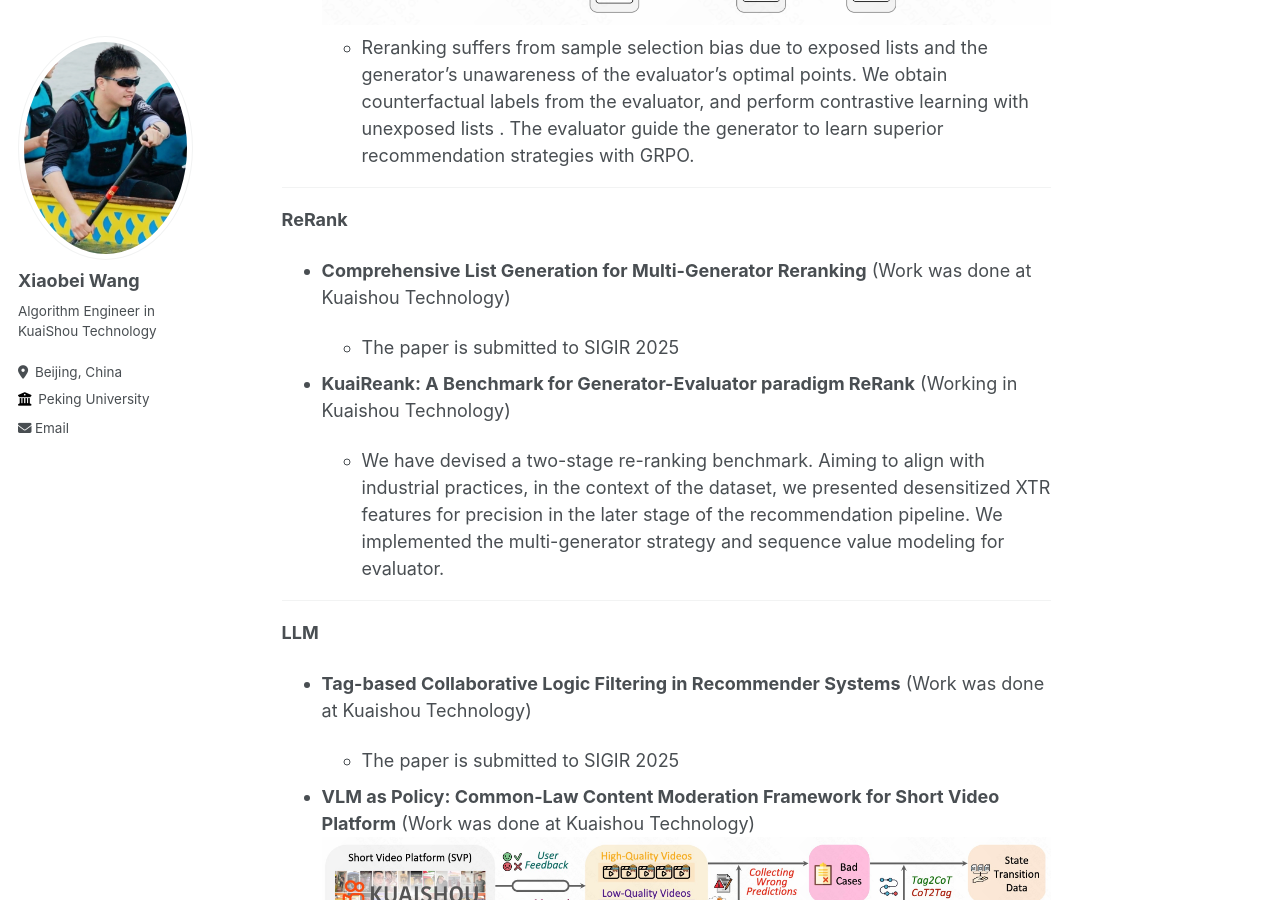
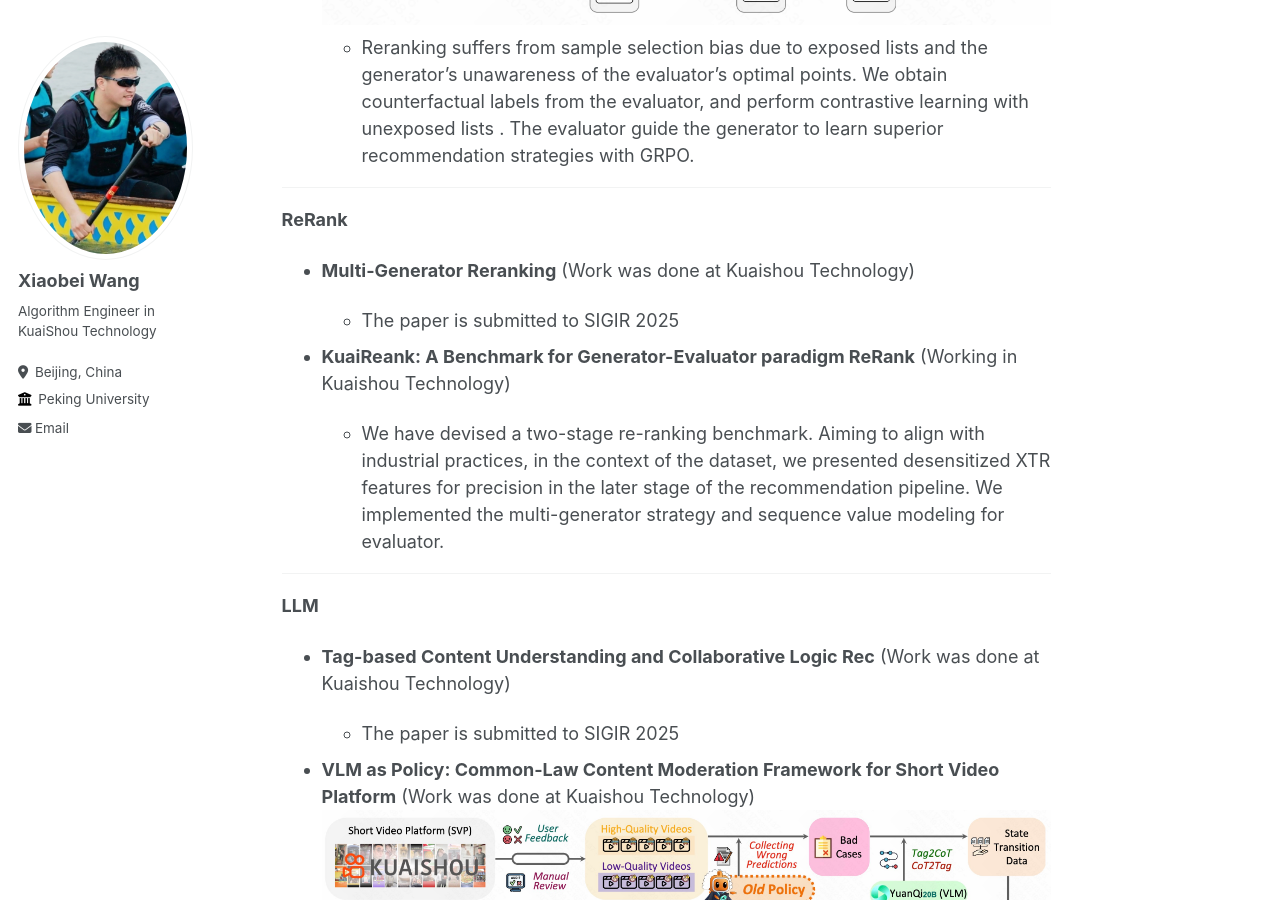
Before and after one commit to wangxiaobei822/wangxiaobei822.github.io, a Jekyll site: the page built from _pages/about.md, in a window 1280 px wide and 900 px high, scrolled down 2539 px. Built offline with Jekyll 4.4.1, drawn with Linux system fonts in a browser that asks for light colours.

Commit message:
Update about.md

```diff
--- a/_pages/about.md
+++ b/_pages/about.md
@@ -90,7 +90,7 @@ Projects
 
 **<font size="4">ReRank</font>**
 
-- **Comprehensive List Generation for Multi-Generator Reranking** (Work was done at Kuaishou Technology)<br>
+- **Multi-Generator Reranking** (Work was done at Kuaishou Technology)<br>
 
   - The paper is submitted to  SIGIR 2025
 
@@ -106,7 +106,7 @@ Projects
 
 **<font size="4">LLM</font>**
 
-- **Tag-based Collaborative Logic Filtering in Recommender Systems** (Work was done at Kuaishou Technology)<br>
+- **Tag-based Content Understanding and Collaborative Logic Rec** (Work was done at Kuaishou Technology)<br>
 
 
   - The paper is submitted to SIGIR 2025
```
